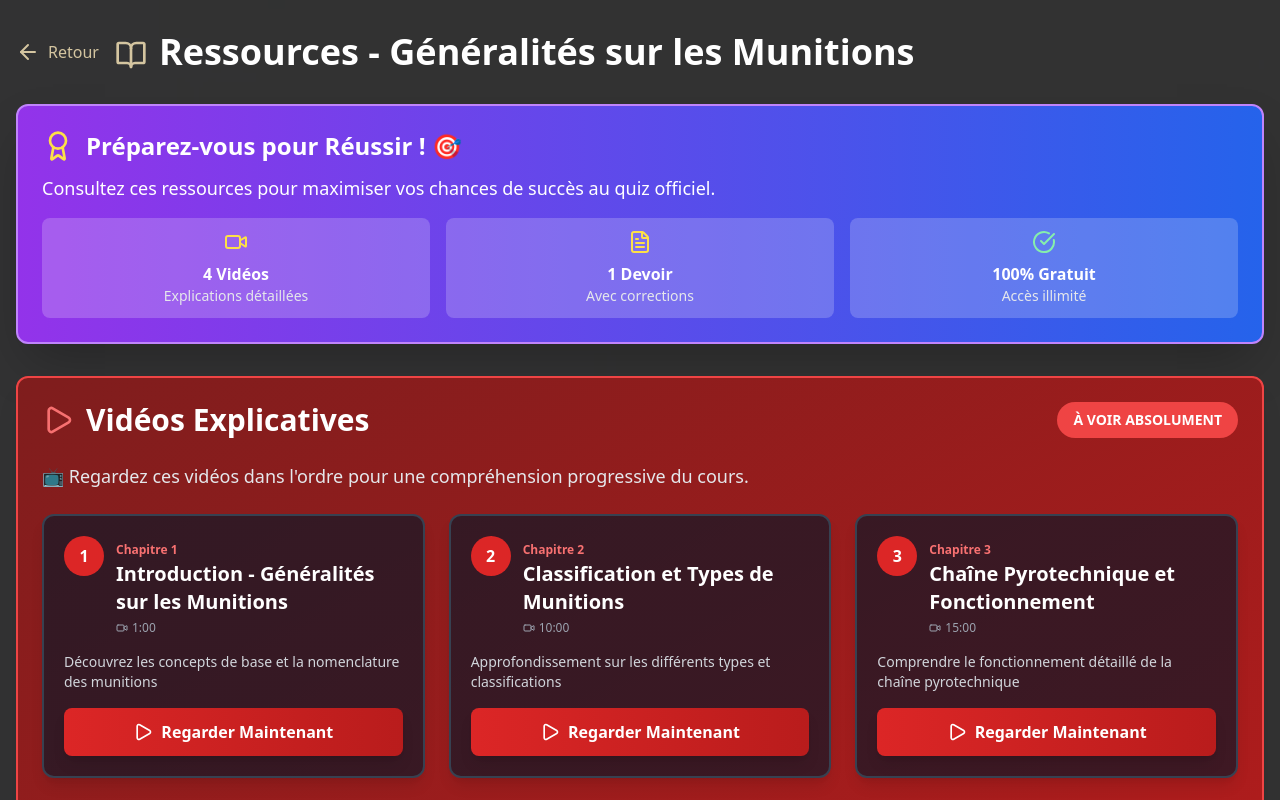
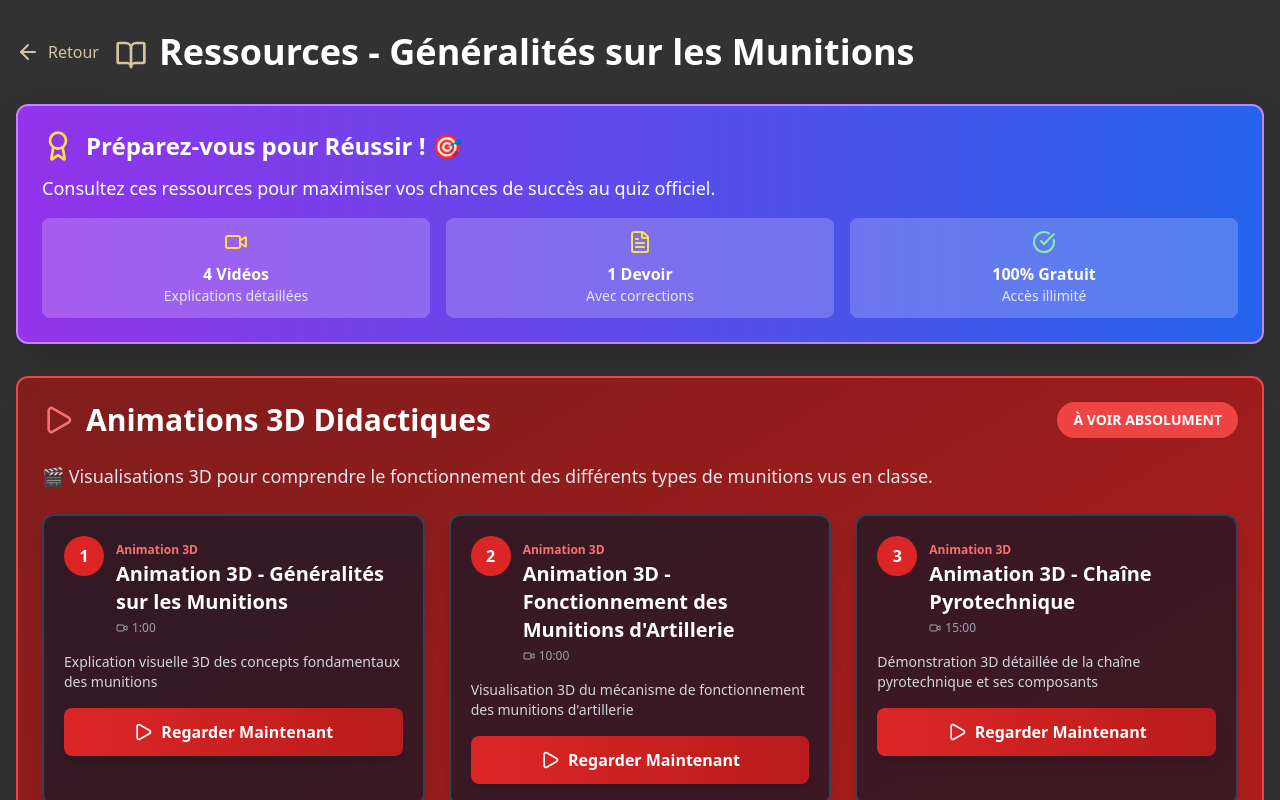
Before and after one commit to ouss-AGC/oama-plateform, a React (Vite) app in the folder client/: page /resources in a window 1280 px wide. Shown: the top 800 px of the page. Built offline with nearby package versions, Linux system fonts and the light colour scheme.

Commit message:
Update: Categorize videos as 3D didactic animations instead of chapters

```diff
--- a/client/public/munitions_resources.json
+++ b/client/public/munitions_resources.json
@@ -11,35 +11,35 @@
     "videos": [
         {
             "id": 1,
-            "title": "Introduction - Généralités sur les Munitions",
-            "description": "Découvrez les concepts de base et la nomenclature des munitions",
+            "title": "Animation 3D - Généralités sur les Munitions",
+            "description": "Explication visuelle 3D des concepts fondamentaux des munitions",
             "videoUrl": "https://www.youtube.com/shorts/w15p8ymX97k",
             "duration": "1:00",
-            "chapter": "Chapitre 1"
+            "category": "Animation 3D"
         },
         {
             "id": 2,
-            "title": "Classification et Types de Munitions",
-            "description": "Approfondissement sur les différents types et classifications",
+            "title": "Animation 3D - Fonctionnement des Munitions d'Artillerie",
+            "description": "Visualisation 3D du mécanisme de fonctionnement des munitions d'artillerie",
             "videoUrl": "https://www.youtube.com/watch?v=-kxczGn8Puo",
             "duration": "10:00",
-            "chapter": "Chapitre 2"
+            "category": "Animation 3D"
         },
         {
             "id": 3,
-            "title": "Chaîne Pyrotechnique et Fonctionnement",
-            "description": "Comprendre le fonctionnement détaillé de la chaîne pyrotechnique",
+            "title": "Animation 3D - Chaîne Pyrotechnique",
+            "description": "Démonstration 3D détaillée de la chaîne pyrotechnique et ses composants",
             "videoUrl": "https://www.youtube.com/watch?v=JlKZr2lgTac",
             "duration": "15:00",
-            "chapter": "Chapitre 3"
+            "category": "Animation 3D"
         },
         {
             "id": 4,
-            "title": "Sécurité et Manipulation des Munitions",
-            "description": "Règles de sécurité essentielles et procédures de manipulation",
+            "title": "Animation 3D - Munitions Spéciales",
+            "description": "Explication visuelle 3D du fonctionnement des munitions spéciales",
             "videoUrl": "https://www.youtube.com/watch?v=Uhz3w8-PSl8",
             "duration": "12:00",
-            "chapter": "Chapitre 4"
+            "category": "Animation 3D"
         }
     ]
 }
--- a/client/src/components/Resources.tsx
+++ b/client/src/components/Resources.tsx
@@ -16,7 +16,7 @@ interface VideoResource {
     description: string;
     videoUrl: string;
     duration: string;
-    chapter?: string;
+    category?: string;
 }
 
 interface ResourcesData {
@@ -106,14 +106,14 @@ const Resources: React.FC = () => {
                             <div className="flex items-center justify-between mb-6">
                                 <h2 className="text-3xl font-bold text-white flex items-center">
                                     <Play className="w-8 h-8 mr-3 text-red-400 animate-pulse" />
-                                    Vidéos Explicatives
+                                    Animations 3D Didactiques
                                 </h2>
                                 <span className="bg-red-500 text-white px-4 py-2 rounded-full text-sm font-bold">
                                     À VOIR ABSOLUMENT
                                 </span>
                             </div>
                             <p className="text-gray-200 mb-6 text-lg">
-                                📺 Regardez ces vidéos dans l'ordre pour une compréhension progressive du cours.
+                                🎬 Visualisations 3D pour comprendre le fonctionnement des différents types de munitions vus en classe.
                             </p>
 
                             {resources.videos.length > 0 ? (
@@ -125,8 +125,8 @@ const Resources: React.FC = () => {
                                                     {index + 1}
                                                 </div>
                                                 <div className="flex-1">
-                                                    {video.chapter && (
-                                                        <span className="text-xs text-red-400 font-semibold">{video.chapter}</span>
+                                                    {video.category && (
+                                                        <span className="text-xs text-red-400 font-semibold">{video.category}</span>
                                                     )}
                                                     <h3 className="text-xl font-bold text-white mb-1">{video.title}</h3>
                                                     <span className="text-xs text-gray-400 flex items-center">
```
